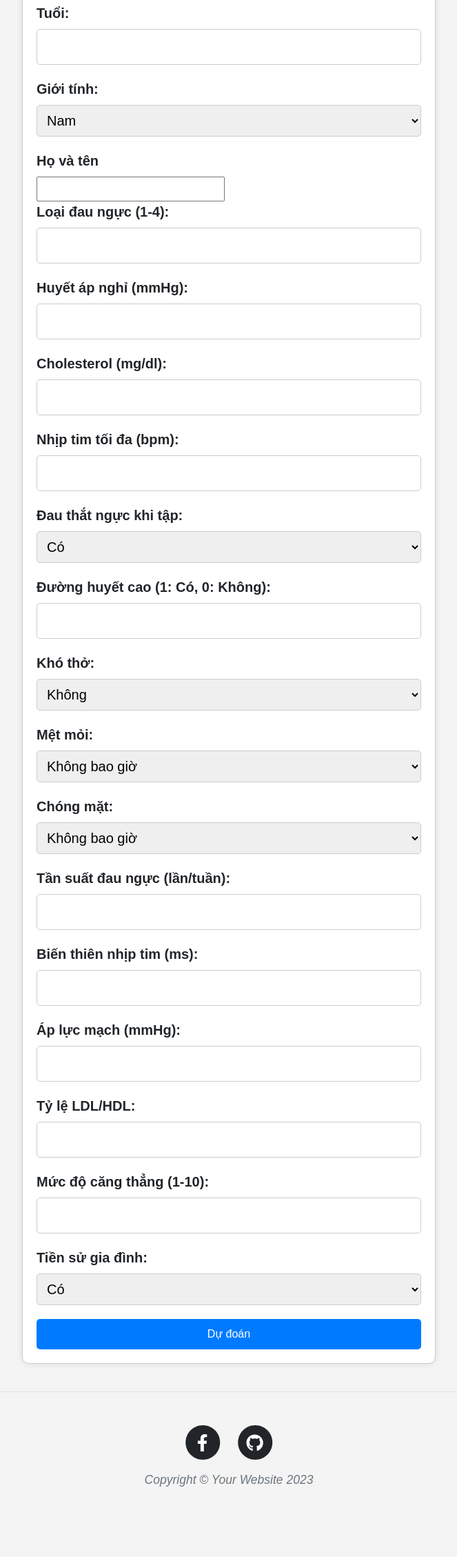
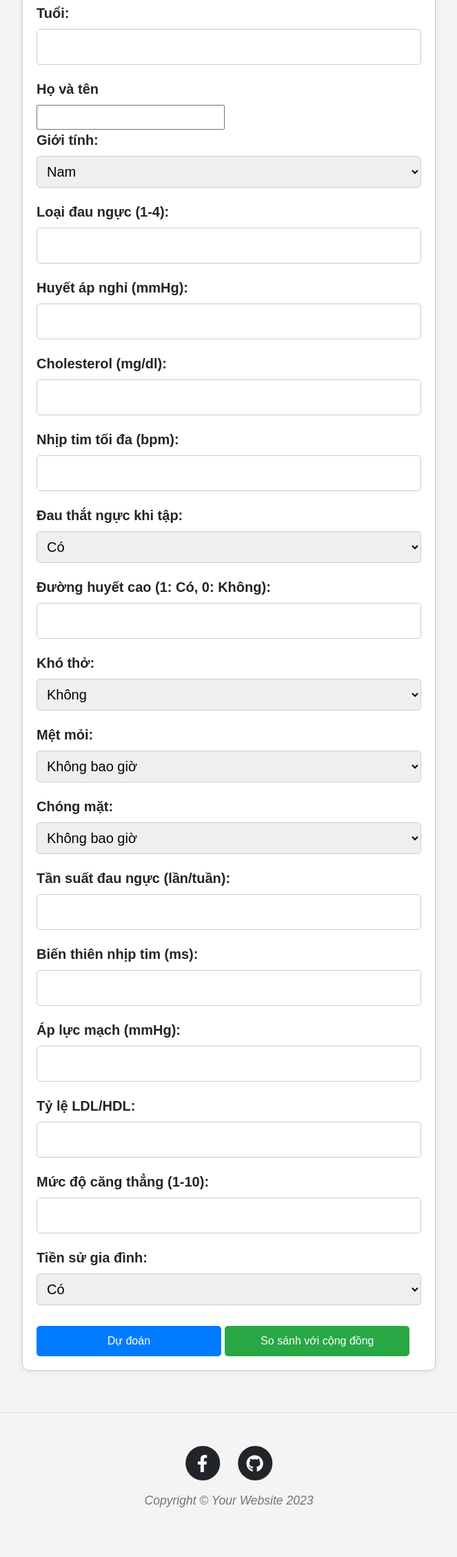
Before and after one commit to baptt123/DataMiningProject, a Flask app: page /predict in a window 1280 px wide. Shown: the part 83-2340 px from the top of the page at 69% size, without its empty margins (308-971 px from the left). Before the commit the page ends 2238 px from the top, so only its background shows below. Run offline with Flask 3, Linux system fonts and the light colour scheme; some libraries are stand-ins or nearby versions.

Commit message:
Update predict.html
Update predict.html

```diff
--- a/templates/predict.html
+++ b/templates/predict.html
@@ -52,12 +52,26 @@
             border: none;
             border-radius: 5px;
             cursor: pointer;
-            width: 100%;
+            width: 48%; /* Chia đôi chiều rộng */
             font-size: 16px;
+        }
+        #compareButton{
+            background-color: #28a745;
+            color: white;
+            padding: 10px 15px;
+            border: none;
+            border-radius: 5px;
+            cursor: pointer;
+            width: 48%; /* Chia đôi chiều rộng */
+            font-size: 16px;
+            margin-top: 10px;
         }
 
         input[type="submit"]:hover {
             background-color: #0056b3;
+        }
+        #compareButton:hover {
+            background-color: #1e7e34;
         }
 
         .error {
@@ -129,14 +143,14 @@
 <form id="heartDiseaseForm" onsubmit="return submitForm()">
     <label for="age">Tuổi:</label>
     <input type="number" id="age" name="age" required>
-
+     <label for="full_name">Họ và tên</label>
+        <input type="text" id="full_name" name="full_name" required>
     <label for="gender">Giới tính:</label>
     <select id="gender" name="gender">
         <option value="M">Nam</option>
         <option value="F">Nữ</option>
     </select>
- <label for="full_name">Họ và tên</label>
-        <input type="text" id="full_name" name="full_name" required>
+
     <label for="chest_pain_type">Loại đau ngực (1-4):</label>
     <input type="number" id="chest_pain_type" name="chest_pain_type" required min="1" max="4">
 
@@ -203,10 +217,11 @@
     <div id="error" class="error"></div>
 
     <input type="submit" value="Dự đoán">
+    <button type="button" id="compareButton" onclick="compareData()">So sánh với cộng đồng</button>
 </form>
 
 <div id="result"></div>
-
+<div id="comparisonResult" style="margin-top: 20px; text-align: center; font-weight: bold;"></div>
 <script>
 
     function validateForm() {
@@ -266,8 +281,6 @@
         // Thu thập dữ liệu từ form
         let formData = {
             age: $('#age').val(),
-            fullname:$('#full_name').val(),
-
             gender: $('#gender').val(),
             chest_pain_type: $('#chest_pain_type').val(),
             resting_blood_pressure: $('#resting_blood_pressure').val(),
@@ -310,6 +323,8 @@
                 // Hiển thị kết quả
                 $('#result').html(response.message);
                 $('#result').css('color', ''); // Reset color để CSS class có tác dụng
+                // Clear the comparison result when a new prediction is made
+                $('#comparisonResult').html('');
             },
             error: function (xhr, status, error) {
                 // Hiển thị lỗi chi tiết hơn
@@ -326,6 +341,51 @@
 
         return false; // Ngăn gửi form mặc định
     }
+    function compareData() {
+            // Thu thập dữ liệu từ form (tương tự như trong submitForm)
+            let formData = {
+                age: $('#age').val(),
+                gender: $('#gender').val(),
+                chest_pain_type: $('#chest_pain_type').val(),
+                resting_blood_pressure: $('#resting_blood_pressure').val(),
+                cholesterol: $('#cholesterol').val(),
+                max_heart_rate: $('#max_heart_rate').val(),
+                exercise_angina: $('#exercise_angina').val(),
+                blood_sugar: $('#blood_sugar').val(),
+                shortness_of_breath: $('#shortness_of_breath').val(),
+                fatigue: $('#fatigue').val(),
+                dizziness: $('#dizziness').val(),
+                chest_pain_frequency: $('#chest_pain_frequency').val(),
+                heart_rate_variability: $('#heart_rate_variability').val(),
+                pulse_pressure: $('#pulse_pressure').val(),
+                ldl_hdl_ratio: $('#ldl_hdl_ratio').val(),
+                stress_level: $('#stress_level').val(),
+                family_history: $('#family_history').val()
+            };
+
+            $.ajax({
+                url: "{{ url_for('predict_heart') }}",
+                type: 'POST',
+                contentType: 'application/x-www-form-urlencoded',
+                data: formData,
+                success: function(response) {
+                    // Hiển thị lời khuyên so sánh
+                    let comparisonAdvice = response.message.split("<br><br>")[1];  // Lấy lời khuyên so sánh
+                     $('#comparisonResult').html(comparisonAdvice);
+                    $('#comparisonResult').css('color', 'green'); // Hoặc màu bạn muốn
+                },
+                error: function(xhr, status, error) {
+                    let errorMessage = 'Đã có lỗi xảy ra: ';
+                    if (xhr.responseJSON && xhr.responseJSON.error) {
+                        errorMessage += xhr.responseJSON.error;
+                    } else {
+                        errorMessage += error;
+                    }
+                    $('#comparisonResult').html(errorMessage);
+                    $('#comparisonResult').css('color', 'red');
+                }
+            });
+        }
 </script>
 <footer class="border-top">
     <div class="container px-4 px-lg-5">
```
